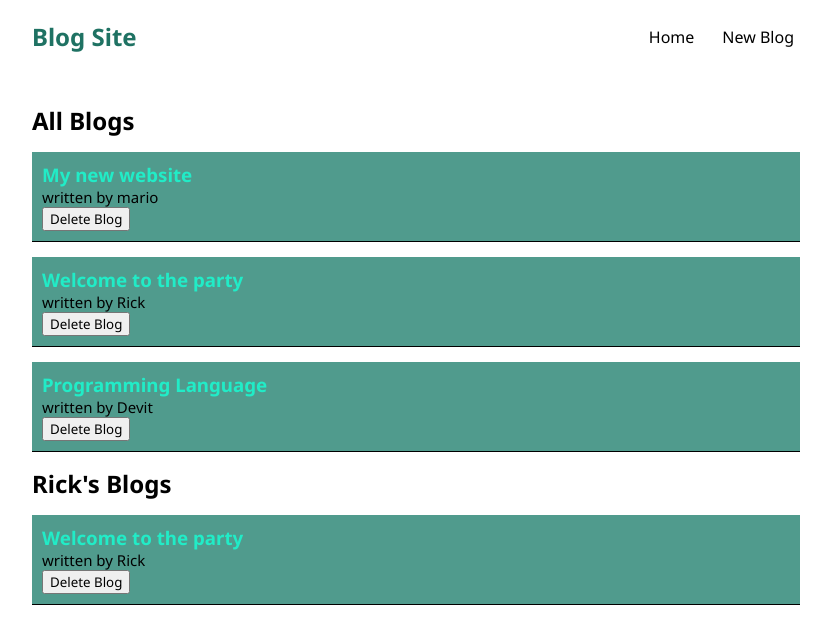
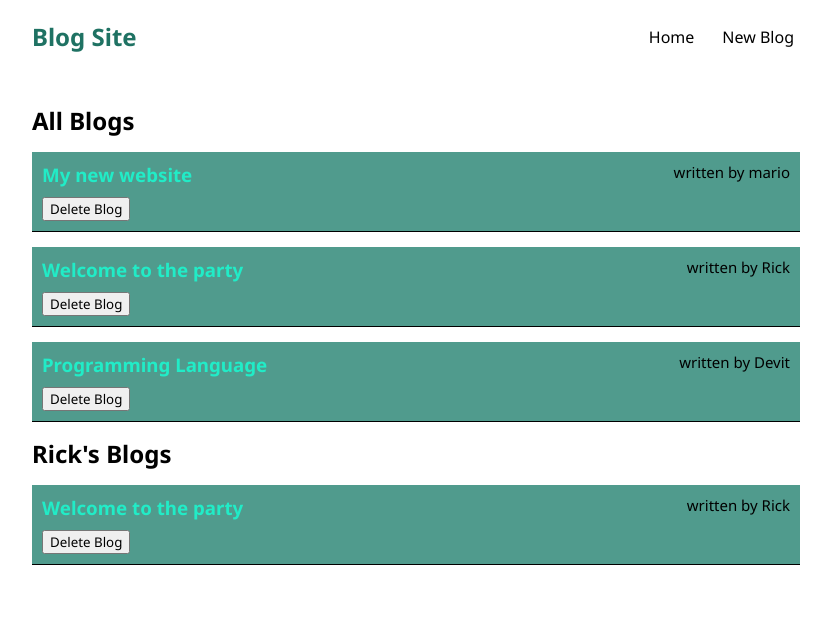
Before and after one commit to Liqaing/Blog-Site, a React (Create React App) app: page / in a window 1280 px wide. Shown: the top 644 px of the page, without its empty margins (224-1055 px from the left). Built offline with nearby package versions, Linux system fonts and the light colour scheme.

Commit message:
Display title and author on the same line

```diff
--- a/src/index.css
+++ b/src/index.css
@@ -50,9 +50,19 @@
 }
 
 .blog-preview p {
+  float: right;
   font-size: 15px;
 }
 
 .blog-preview h3 {
   color: #21ecc7;
 }
+
+.blog-preview h3, .blog-preview p {
+  display: inline-block;
+}
+
+.blog-preview button {
+  display: block;
+  margin-top: 10px;
+}
```
